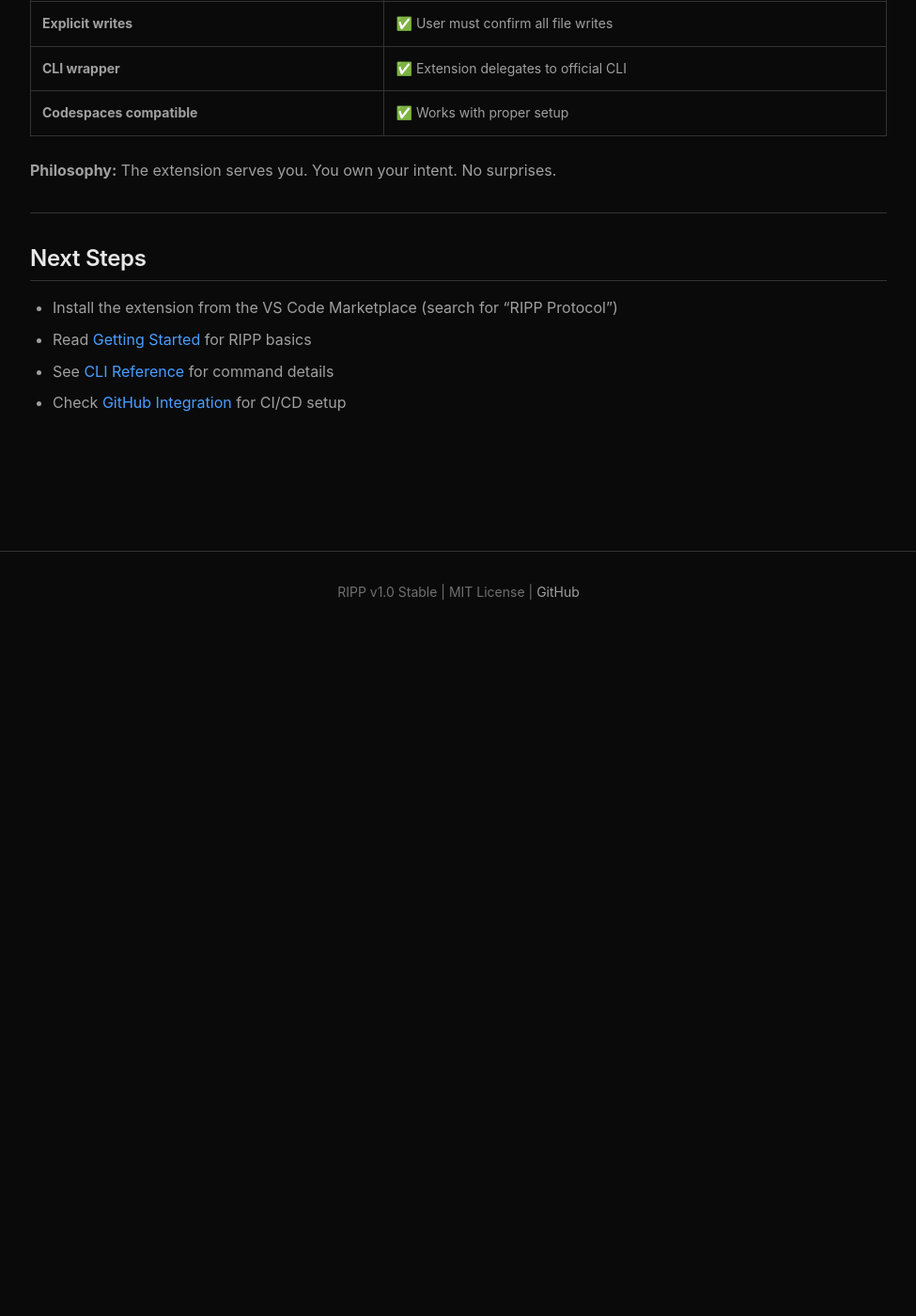
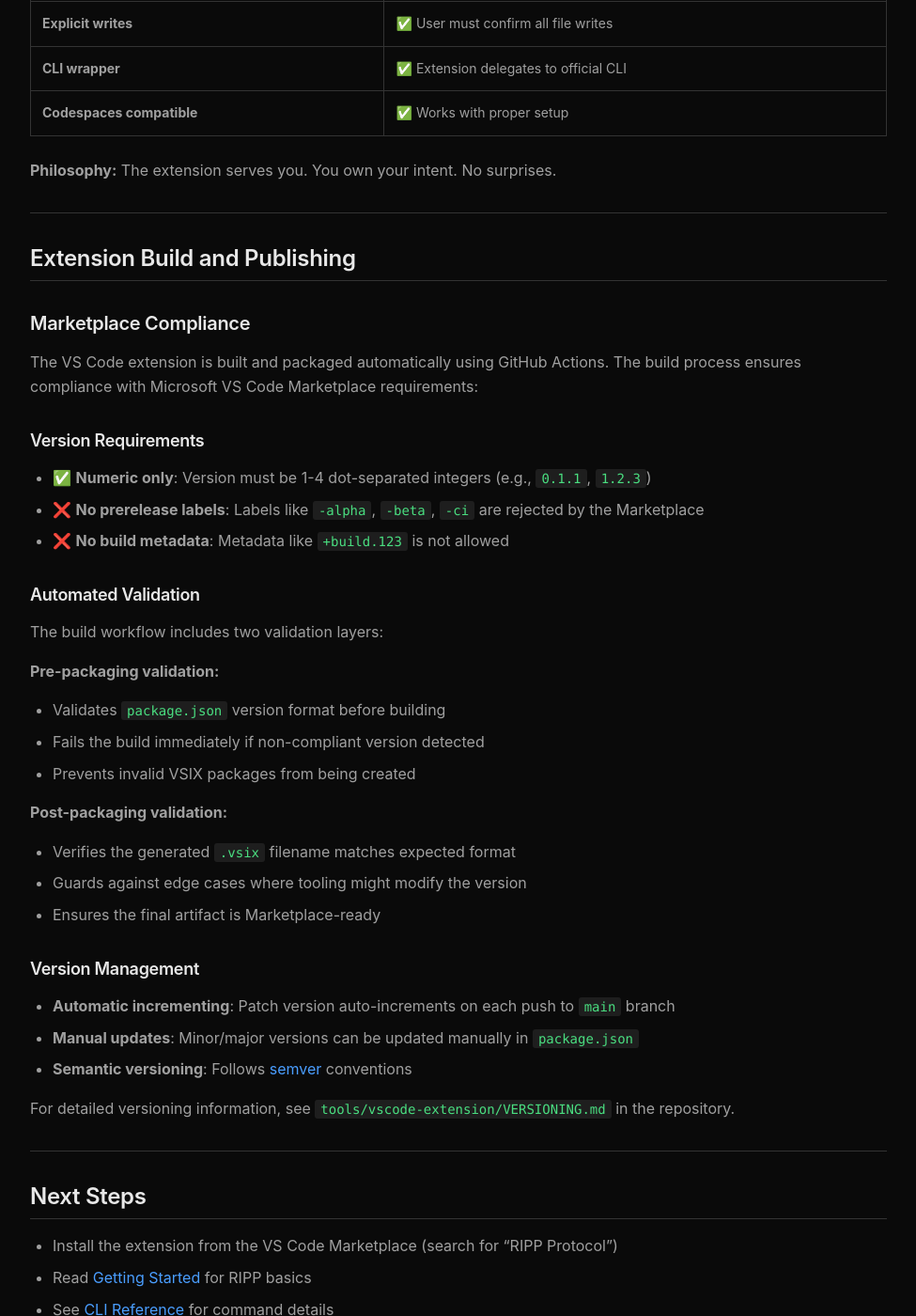
Before and after one commit to Dylan-Natter/ripp-protocol, a Jekyll site: the page built from docs/wiki/VS-Code-Extension.md, in a window 1280 px wide and 1400 px high, scrolled down 12707 px. Shown: the whole window at 94% size, without its empty margins (152-1127 px from the left). Built offline with Jekyll 4.4.1, drawn with Linux system fonts in a browser that asks for light colours; our own code applies the rules of GitHub Pages for plain Markdown files; before the commit the page ends 13380 px from its top, so only the background shows below that.

Commit message:
docs: Update VS Code Extension documentation with Marketplace compliance info
Co-authored-by: Dylan-Natter <69005338+Dylan-Natter@users.noreply.github.com>

```diff
--- a/docs/wiki/VS-Code-Extension.md
+++ b/docs/wiki/VS-Code-Extension.md
@@ -495,6 +495,44 @@ Currently, the extension has **no configurable settings**. All behavior is deter
 
 ---
 
+## Extension Build and Publishing
+
+### Marketplace Compliance
+
+The VS Code extension is built and packaged automatically using GitHub Actions. The build process ensures compliance with Microsoft VS Code Marketplace requirements:
+
+#### Version Requirements
+
+- ✅ **Numeric only**: Version must be 1-4 dot-separated integers (e.g., `0.1.1`, `1.2.3`)
+- ❌ **No prerelease labels**: Labels like `-alpha`, `-beta`, `-ci` are rejected by the Marketplace
+- ❌ **No build metadata**: Metadata like `+build.123` is not allowed
+
+#### Automated Validation
+
+The build workflow includes two validation layers:
+
+**Pre-packaging validation:**
+
+- Validates `package.json` version format before building
+- Fails the build immediately if non-compliant version detected
+- Prevents invalid VSIX packages from being created
+
+**Post-packaging validation:**
+
+- Verifies the generated `.vsix` filename matches expected format
+- Guards against edge cases where tooling might modify the version
+- Ensures the final artifact is Marketplace-ready
+
+#### Version Management
+
+- **Automatic incrementing**: Patch version auto-increments on each push to `main` branch
+- **Manual updates**: Minor/major versions can be updated manually in `package.json`
+- **Semantic versioning**: Follows [semver](https://semver.org/) conventions
+
+For detailed versioning information, see `tools/vscode-extension/VERSIONING.md` in the repository.
+
+---
+
 ## Next Steps
 
 - Install the extension from the VS Code Marketplace (search for "RIPP Protocol")
```
